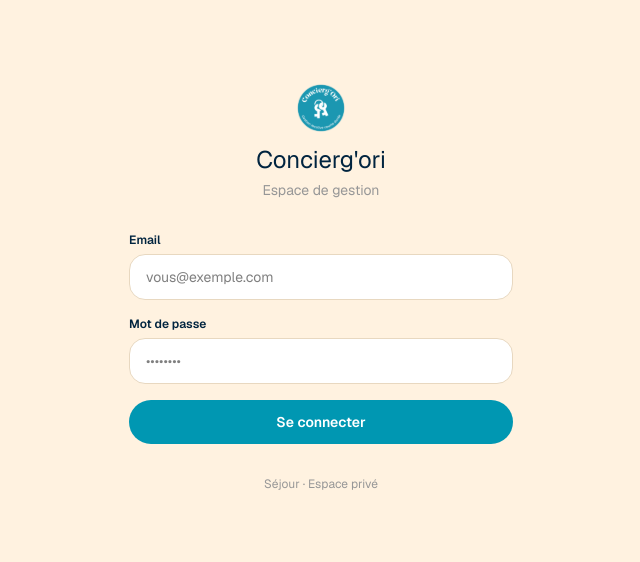
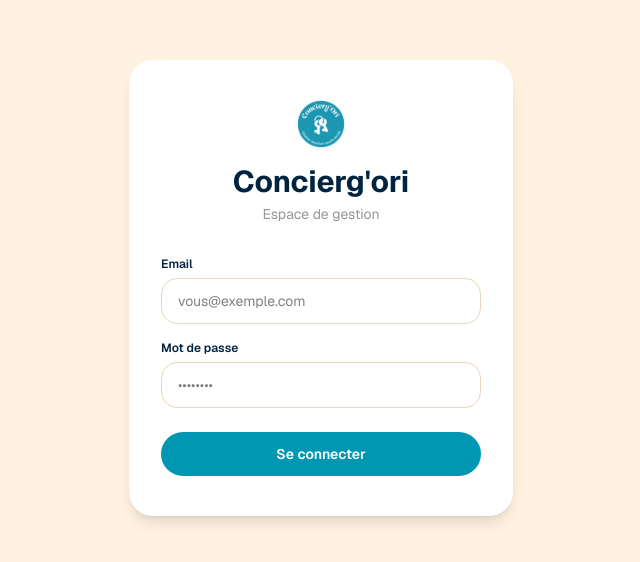
Before and after one commit to Akatayaa/conciergori-web, a Next.js app: page /login in a window 1280 px wide. Shown: the part 112-674 px from the top of the page, without its empty margins (319-959 px from the left). Built offline with nearby package versions, Linux system fonts and the light colour scheme.

Commit message:
fix: login — card blanche, titre gros/gras, sans mention Séjour

```diff
--- a/app/(auth)/login/page.tsx
+++ b/app/(auth)/login/page.tsx
@@ -33,22 +33,27 @@ function LoginForm() {
     <div className="min-h-screen flex flex-col items-center justify-center px-6"
       style={{ backgroundColor: '#fff2e0' }}>
 
+      {/* Card blanche */}
+      <div className="w-full max-w-sm bg-white rounded-3xl shadow-lg px-8 py-10">
+
         {/* Logo + titre */}
         <div className="text-center mb-8">
-        <img src="/logo.svg" alt="Concierg'ori" className="w-12 h-12 mx-auto mb-3" />
-        <h1 className="font-[var(--font-suez)] text-2xl" style={{ color: '#00243f' }}>Concierg'ori</h1>
+          <img src="/logo.svg" alt="Concierg'ori" className="w-12 h-12 mx-auto mb-4" />
+          <h1 className="font-[var(--font-suez)] text-3xl font-bold" style={{ color: '#00243f' }}>
+            Concierg'ori
+          </h1>
           <p className="text-sm mt-1" style={{ color: '#979797' }}>Espace de gestion</p>
         </div>
 
-      {/* Formulaire directement sur le fond */}
-      <form onSubmit={handleSubmit} className="w-full max-w-sm space-y-4">
+        {/* Formulaire */}
+        <form onSubmit={handleSubmit} className="space-y-4">
           <div>
             <label className="block text-xs font-semibold mb-1.5" style={{ color: '#00243f' }}>Email</label>
             <input
               type="email" required value={email}
               onChange={e => setEmail(e.target.value)}
               placeholder="vous@exemple.com"
-            className="w-full px-4 py-3 rounded-2xl border text-sm bg-white focus:outline-none focus:border-[#0097b2] transition-colors"
+              className="w-full px-4 py-3 rounded-2xl border text-sm focus:outline-none focus:border-[#0097b2] transition-colors"
               style={{ borderColor: '#e8d8c0' }}
             />
           </div>
@@ -59,31 +64,24 @@ function LoginForm() {
               type="password" required value={password}
               onChange={e => setPassword(e.target.value)}
               placeholder="••••••••"
-            className="w-full px-4 py-3 rounded-2xl border text-sm bg-white focus:outline-none focus:border-[#0097b2] transition-colors"
+              className="w-full px-4 py-3 rounded-2xl border text-sm focus:outline-none focus:border-[#0097b2] transition-colors"
               style={{ borderColor: '#e8d8c0' }}
             />
           </div>
 
-        {error && (
-          <p className="text-sm text-red-600 text-center">{error}</p>
-        )}
+          {error && <p className="text-sm text-red-600 text-center">{error}</p>}
 
           <button type="submit" disabled={loading}
-          className="w-full py-3 rounded-full text-white font-semibold text-sm transition-opacity disabled:opacity-50"
+            className="w-full py-3 rounded-full text-white font-semibold text-sm transition-opacity disabled:opacity-50 mt-2"
             style={{ backgroundColor: '#0097b2' }}>
             {loading ? 'Connexion…' : 'Se connecter'}
           </button>
         </form>
-
-      <p className="text-xs mt-8" style={{ color: '#979797' }}>Séjour · Espace privé</p>
+      </div>
     </div>
   )
 }
 
 export default function LoginPage() {
-  return (
-    <Suspense>
-      <LoginForm />
-    </Suspense>
-  )
+  return <Suspense><LoginForm /></Suspense>
 }
```
Lines whose indentation alone changed are shown as unchanged.
